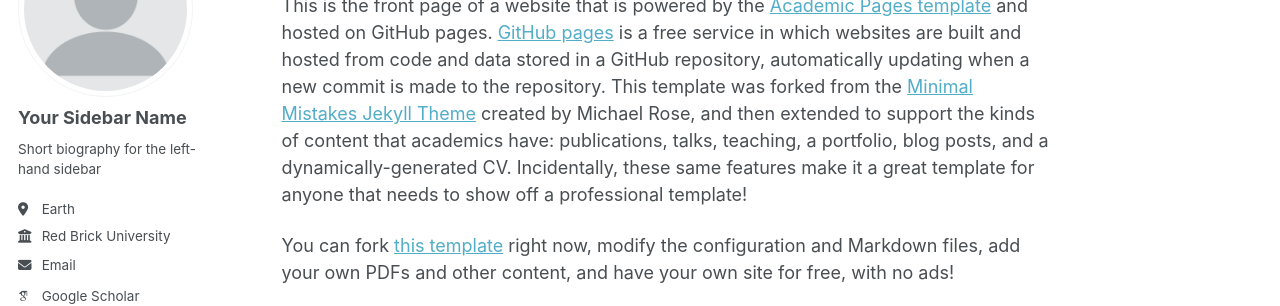
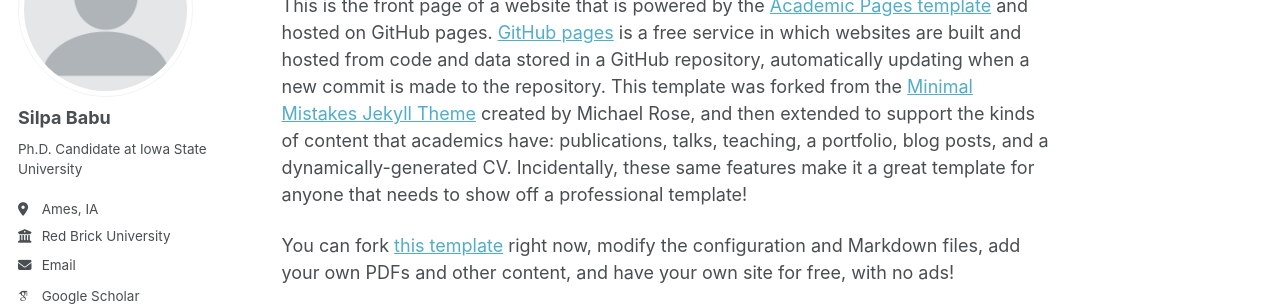
Before and after one commit to Silpa1/sbabu.github.io, a Jekyll site: the page built from _pages/about.md, in a window 1280 px wide. Shown: the part 177-483 px from the top of the page. Built offline with Jekyll 4.4.1, drawn with Linux system fonts in a browser that asks for light colours; some web fonts are replaced; a script that is not in the unit is left out.

Commit message:
Update _config.yml

```diff
--- a/_config.yml
+++ b/_config.yml
@@ -23,13 +23,13 @@ repository               : "academicpages/academicpages.github.io"
 author:
   # Biographic information
   avatar           : "profile.png"
-  name             : "Your Sidebar Name"
+  name             : "Silpa Babu"
   pronouns         : # example: "she/her"
-  bio              : "Short biography for the left-hand sidebar"
-  location         : "Earth"
+  bio              : "Ph.D. Candidate at Iowa State University"
+  location         : "Ames, IA"
   employer         : "Red Brick University"
   uri              : # URL
-  email            : "none@example.org"
+  email            : "sbabu@iastate.edu"
 
   # Academic websites
   academia         : # URL
```
